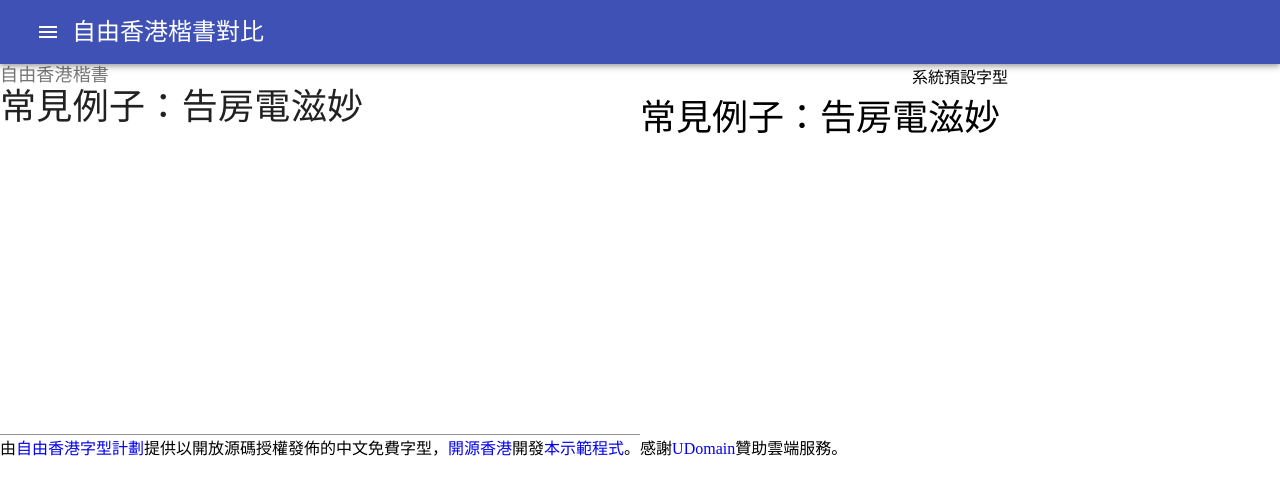
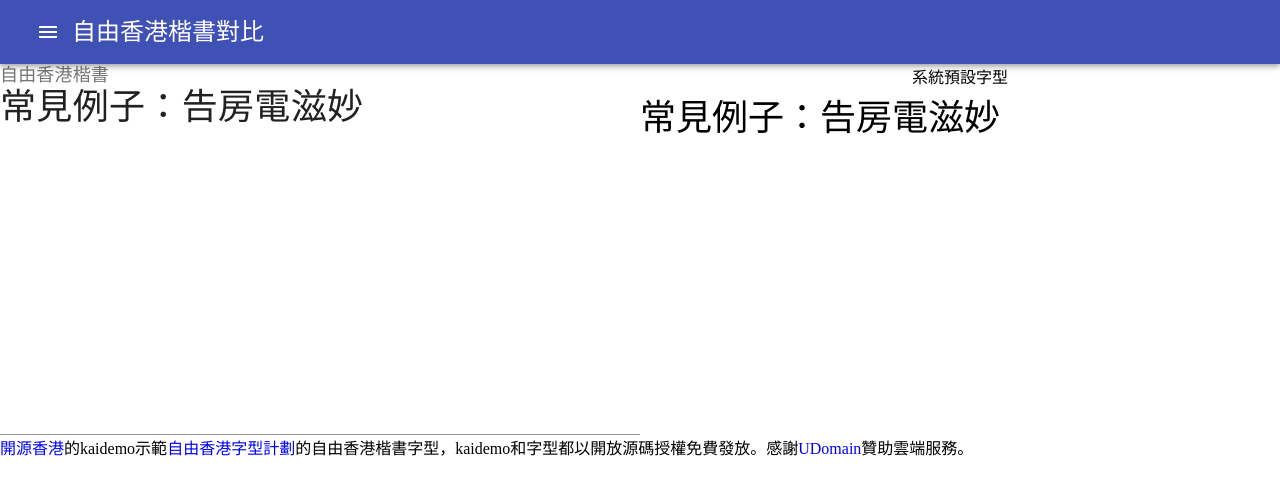
Before and after one commit to opensourcehk/kaidemo, a React (Create React App) app: page / in a window 1280 px wide. Shown: the top 494 px of the page. Built offline with nearby package versions, Linux system fonts and the light colour scheme; a web font is replaced by a local one.

Commit message:
Upgraded packages with yarn, modified footer message and README.

```diff
--- a/src/components/Footer.jsx
+++ b/src/components/Footer.jsx
@@ -4,7 +4,7 @@ function Footer(){
     return (
         <Grid container id="footer">
           <Grid item xs={12}>
-            由<a href="https://freehkfonts.opensource.hk">自由香港字型計劃</a>提供以開放源碼授權發佈的中文免費字型，<a href="https://opensource.hk">開源香港</a>開發<a href="https://github.com/opensourcehk/kaidemo">本示範程式</a>。感謝<a href="https://www.udomain.hk">UDomain</a>贊助雲端服務。
+            <a href="https://opensource.hk" target="_blank">開源香港</a>的kaidemo示範<a href="https://freehkfonts.opensource.hk" target="_blank">自由香港字型計劃</a>的自由香港楷書字型，kaidemo和字型都以開放源碼授權免費發放。感謝<a href="https://www.udomain.hk" target="_blank">UDomain</a>贊助雲端服務。
           </Grid>
         </Grid>
     );
```
Also changed, not shown: 2 other files (tests, documents, lock files or other folders).
